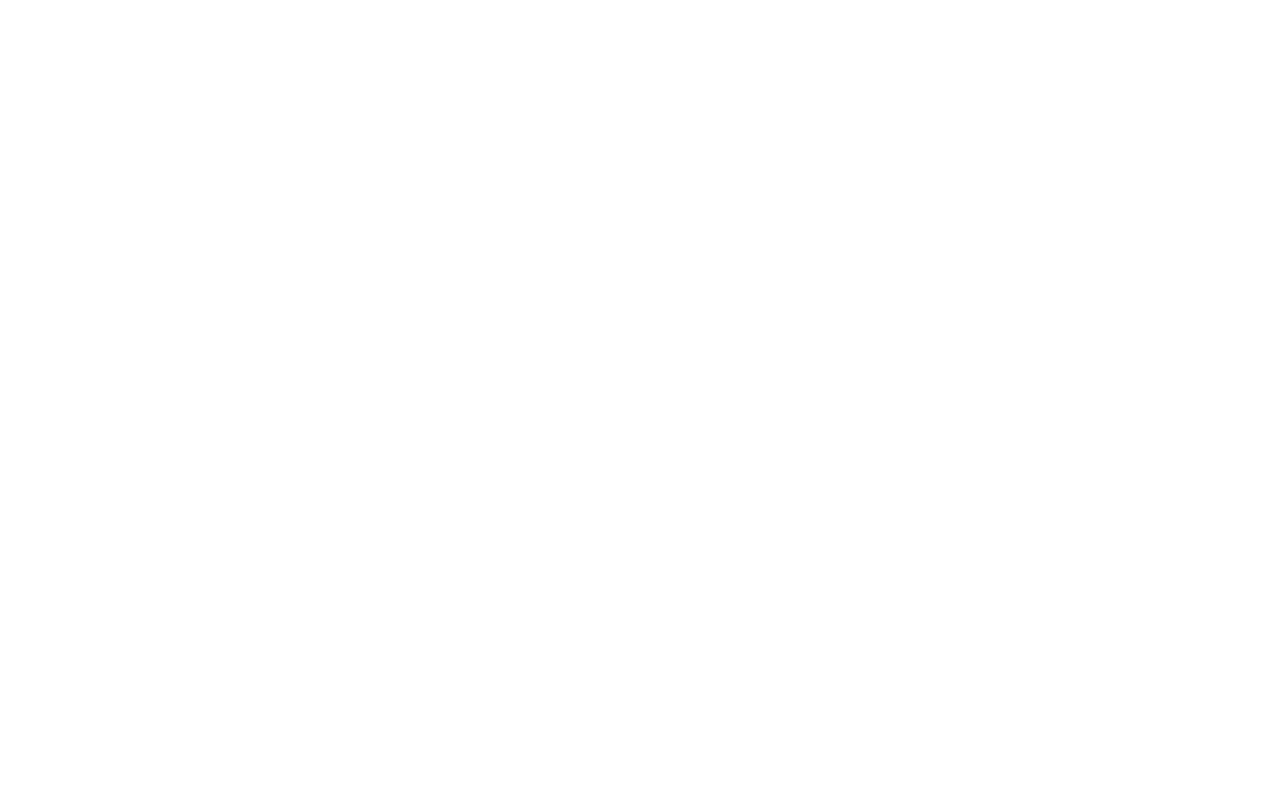
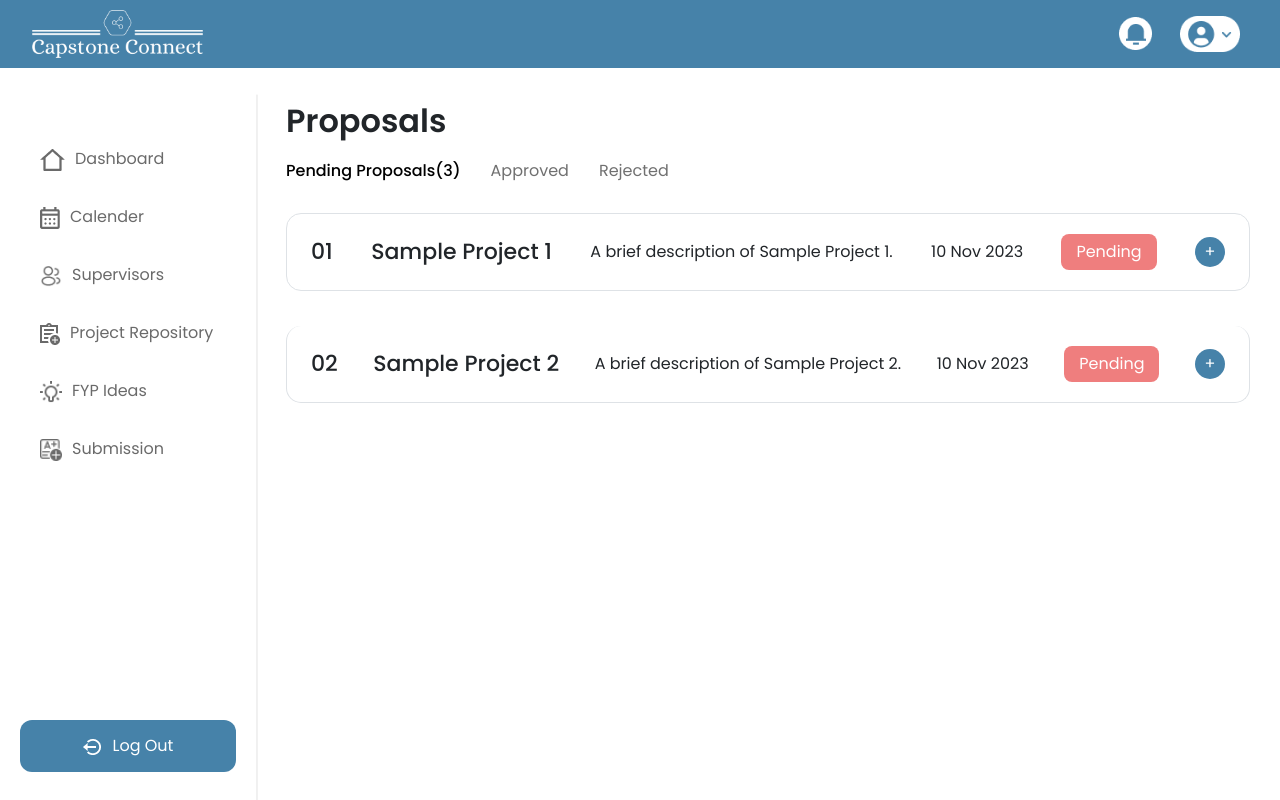
Before and after one commit to abdulrehmannkhan/Capstone-Connect, a React (Create React App) app: page /Proposals in a window 1280 px wide. Before the commit this address had no page. Built offline with nearby package versions, Linux system fonts and the light colour scheme.

Commit message:
Supervisor Proposal page done

```diff
--- a/src/App.js
+++ b/src/App.js
@@ -9,8 +9,7 @@ import StudentDashboard from './components/StudentDashboard';
 import { BrowserRouter, Routes, Route } from "react-router-dom";
 import PrevProjects from './components/PrevProjects';
 import SubmitProposal from './components/SubmitProposal';
-
-
+import Proposals from './components/Proposals';
 
 
 
@@ -26,6 +25,7 @@ function App() {
           <Route path='/StudentDashboard' element={<StudentDashboard/>}></Route>
           <Route path='/PrevProjects' element={<PrevProjects/>}></Route>
           <Route path='/SubmitProposal' element={<SubmitProposal/>}></Route>
+          <Route path='/Proposals' element={<Proposals/>}></Route>
 
 
         </Routes>
--- a/src/components/CompStyle.css
+++ b/src/components/CompStyle.css
@@ -1326,3 +1326,123 @@ h2 {
 }
 
 .subStatus {margin: 20px 0;}
+
+/* supervisor proposal */
+
+.accordion {
+    width: 100%;
+}
+
+.accordion .accordion-item {
+    margin-bottom: 35px;
+    background: white;
+    border-radius: 15px;
+    padding: 20px 24px;
+}
+
+.accordion .accordion-item {
+    width: 100%;
+}
+
+.accordion .accordion-item .accordion-header {
+    display: flex;
+    justify-content: space-between;
+    align-items: center;
+}
+
+.accordion .accordion-item .accordion-header h3 {
+    margin: 0;
+    font-size: 22px;
+}
+
+.accordion .accordion-item .accordion-header p {
+    margin: 0;
+}
+
+.pStatus {
+    background: #e0090985;
+    color: white !important;
+    padding: 6px 15px;
+    border-radius: 8px;
+}
+
+.accordion-arrow {
+    border: none;
+    background: #4682a9;
+    color: white;
+    border-radius: 50%;
+    width: 30px;
+    height: 30px;
+}
+
+.accordion-content {
+    padding-top: 18px;
+}
+
+.accordion-buttons button {
+    margin-right: 20px !IMPORTANT;
+    border: none;
+    padding: 8px 24px;
+    border-radius: 10px;
+    background: #ff0000b8;
+    color: white;
+}
+
+.statusApv {
+    background: #09E039 !important;
+}
+
+.accordion-content p {
+    font-size: 15px;
+}
+
+.tabs .tab:hover {
+    cursor: pointer;
+}
+
+.tabs-container .tabs {
+    display: flex;
+}
+
+.tabs-container .tabs .tab {
+    margin-right: 30px;
+    color: #707070;
+}
+
+.tabs-container {
+    padding-top: 10px;
+}
+
+.tab-content {
+    margin-top: 30px;
+}
+
+.ProposalsMaainn {
+    padding: 0 30px;
+}
+
+
+.tabs-container .tabs .tab.active {
+    color: black;
+    font-weight: 500;
+}
+
+.open {
+    background: #4682a9 ! IMPORTANT;
+}
+
+.open .accordion-header h3 {
+    color: white;
+}
+
+.open .accordion-header p {
+    color: white;
+}
+.open .accordion-content p {
+    color: white;
+}
+
+
+.open .accordion-arrow {
+    background: black;
+}
--- /dev/null
+++ b/src/components/Proposals.js
@@ -0,0 +1,112 @@
+import React, { useState } from 'react';
+import MainSideBar from './MainSideBar';
+import NavBar from './NavBar';
+
+const AccordionItem = ({ projectNo, projectName, littleDescription, moreDescription, proposalDate }) => {
+    const [isOpen, setIsOpen] = useState(false);
+
+    const toggleAccordion = () => {
+        setIsOpen(!isOpen);
+    };
+
+    const handleApprove = () => {
+        // Handle approve logic
+        console.log('Project Approved');
+        alert('Project Approved');
+
+    };
+
+    const handleReject = () => {
+        // Handle reject logic
+        alert('Project Rejected');
+    };
+
+    return (
+        <div className={`accordion-item ${isOpen ? 'open' : ''}`}>
+            <div className="accordion-header" onClick={toggleAccordion}>
+                <h3 className='pNo'>{projectNo}</h3>
+                <h3 className='pName'>{projectName}</h3>
+                <p className='shortDescrp'>{littleDescription}</p>
+                <p className='pDate'>{proposalDate}</p>
+                <p className='pStatus'>Pending</p>
+                <button className="accordion-arrow" onClick={toggleAccordion}>
+                    {isOpen ? '-' : '+'}
+                </button>
+            </div>
+            {isOpen && (
+
+                <div className="accordion-content">
+
+                    {/* <p>{`Pending Text: ${isPending ? 'Pending' : 'Not Pending'}`}</p> */}
+                    <p>{moreDescription}</p>
+                    <div className="accordion-buttons">
+                        <button className='statusApv' onClick={handleApprove}>Approve</button>
+                        <button className='statusRej' onClick={handleReject}>Reject</button>
+                    </div>
+                </div>
+            )}
+        </div>
+    );
+};
+
+const Tab = ({ label, isActive, onClick }) => {
+    return (
+        <div className={`tab ${isActive ? 'active' : ''}`} onClick={onClick}>
+            {label}
+        </div>
+    );
+};
+
+function Proposals() {
+
+    const [activeTab, setActiveTab] = useState('Tab 1');
+
+    const handleTabClick = (tabLabel) => {
+        setActiveTab(tabLabel);
+    };
+
+    return (
+        <div>
+            <NavBar />
+            <MainSideBar />
+            <div className='mainmargins'>
+                <div className='container'>
+                    <div className="row">
+                        <div className="ProposalsMaainn">
+                            <h2>proposals</h2>
+                            <div className="tabs-container">
+                                <div className="tabs">
+                                    <Tab label="Pending Proposals(3)" isActive={activeTab === 'Tab 1'} onClick={() => handleTabClick('Tab 1')} />
+                                    <Tab label="Approved" className='app' isActive={activeTab === 'Tab 2'} onClick={() => handleTabClick('Tab 2')} />
+                                    <Tab label="Rejected" className='rej' isActive={activeTab === 'Tab 3'} onClick={() => handleTabClick('Tab 3')} />
+                                </div>
+                                <div className="tab-content">
+                                    {activeTab === 'Tab 1' && <div><div className="accordion">
+                                        <AccordionItem
+                                            projectNo="01"
+                                            proposalDate="10 Nov 2023"
+                                            projectName="Sample Project 1"
+                                            littleDescription="A brief description of Sample Project 1."
+                                            moreDescription="Detailed description of Sample Project 2 when accordion is open.Lorem ipsum, dolor sit amet consectetur adipisicing elit. Omnis minima numquam molestias eligendi labore saepe repellat tempora ut debitis commodi qui sunt nisi, cupiditate dolores ullam impedit pariatur quidem veniam!"
+                                        />
+                                        <AccordionItem
+                                            projectNo="02"
+                                            projectName="Sample Project 2"
+                                            proposalDate="10 Nov 2023"
+                                            littleDescription="A brief description of Sample Project 2."
+                                            moreDescription="Detailed description of Sample Project 2 when accordion is open.Lorem ipsum, dolor sit amet consectetur adipisicing elit. Omnis minima numquam molestias eligendi labore saepe repellat tempora ut debitis commodi qui sunt nisi, cupiditate dolores ullam impedit pariatur quidem veniam!"
+                                        />
+                                    </div></div>}
+                                    {activeTab === 'Tab 2' && <div>NOT Approved Yet</div>}
+                                    {activeTab === 'Tab 3' && <div>NOT Rejected Yet</div>}
+                                </div>
+                            </div>
+                        </div>
+                    </div>
+                </div>
+            </div>
+        </div>
+    )
+}
+
+export default Proposals
--- a/src/components/SubmitProposal.js
+++ b/src/components/SubmitProposal.js
@@ -14,6 +14,7 @@ function SubmitProposal() {
 
     return (
         <div>
+
             <NavBar />
             <MainSideBar />
             <div className='mainmargins'>
```
Also changed, not shown: 1 other file (tests, documents, lock files or other folders).
